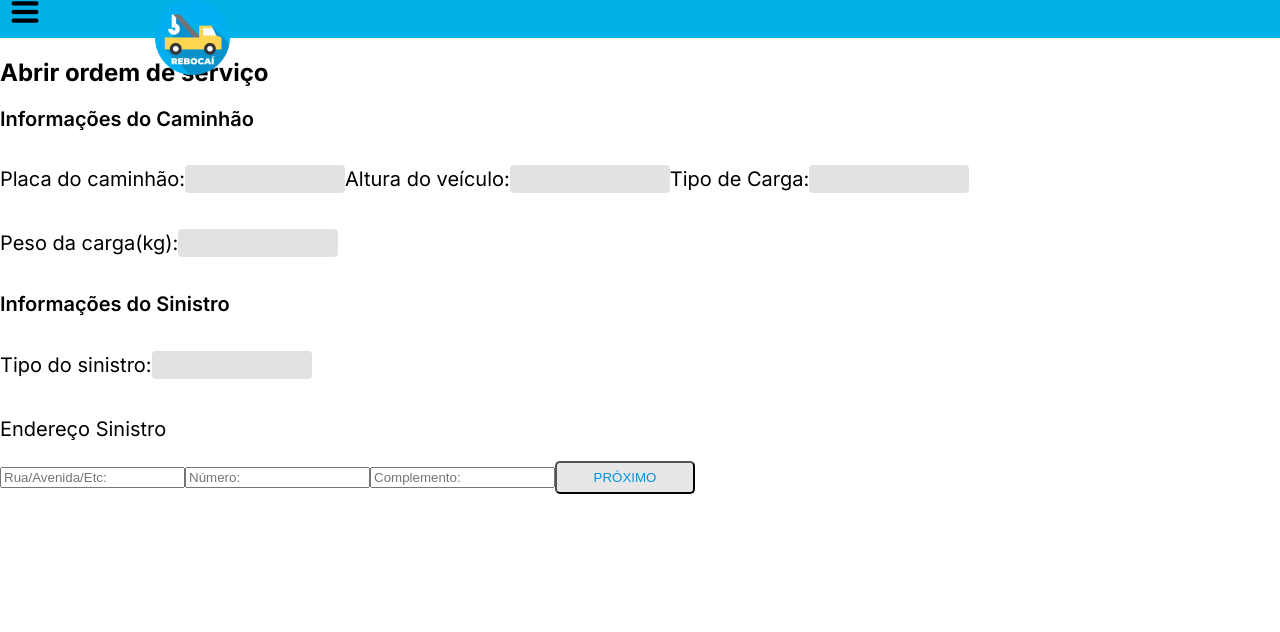
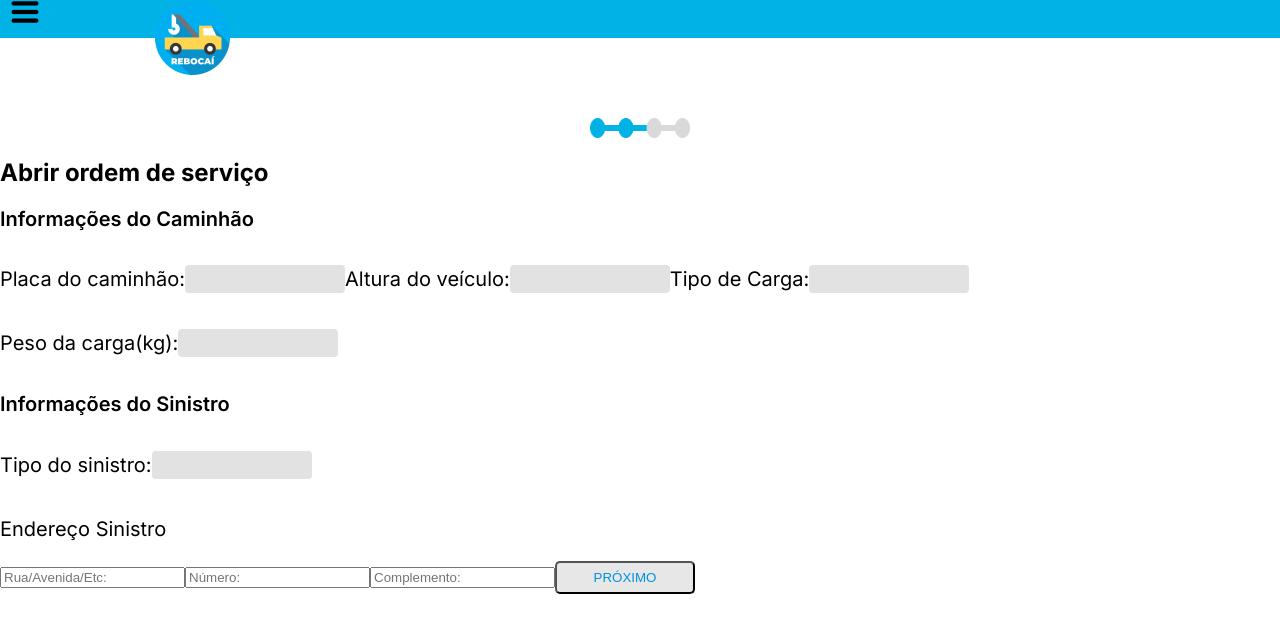
Before and after one commit to EzequielBispo/RebocAI, a Next.js app: page / in a window 1280 px wide. Shown: the top 632 px of the page. Built offline with nearby package versions, Linux system fonts and the light colour scheme.

Commit message:
Caminho incluido.

```diff
--- a/src/app/components/SectionComponent.js
+++ b/src/app/components/SectionComponent.js
@@ -5,10 +5,14 @@ import Subtitulo from "./Subtitulo";
 import Texto from "./Texto";
 import Titulo from "./Titulo";
 import Container from "./Container";
+import Caminho from "next/image";
 
 export default function Home() {
   return (
     <section>
+      <div style={{display: "flex", justifyContent: "space-around"}}>
+        <Caminho src="/caminho.png" width={100} height={20} style={{marginTop: "10vh", display: "flex"}}/>
+      </div>
       <Titulo name="Abrir ordem de serviço" />
       <Subtitulo name="Informações do Caminhão" />
       <Container>
@@ -33,7 +37,7 @@ export default function Home() {
         <CampoCinza />
       </Container>
       <Texto name="Endereço Sinistro" />
-      <CampoTextoPreenchido name="Rua/Avenida/Etc:"/>
+      <CampoTextoPreenchido name="Rua/Avenida/Etc:" />
       <CampoTextoPreenchido name="Número:" />
       <CampoTextoPreenchido name="Complemento:" />
       <Botao name="próximo" />
```
Also changed, not shown: public/caminho.png (added).
